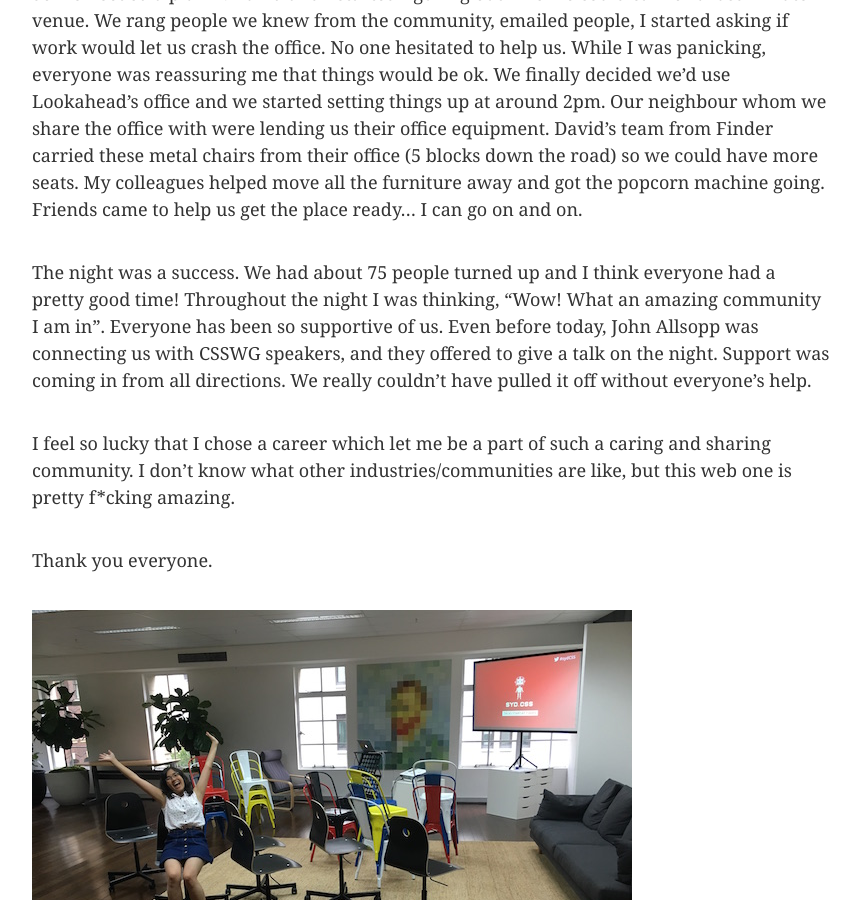
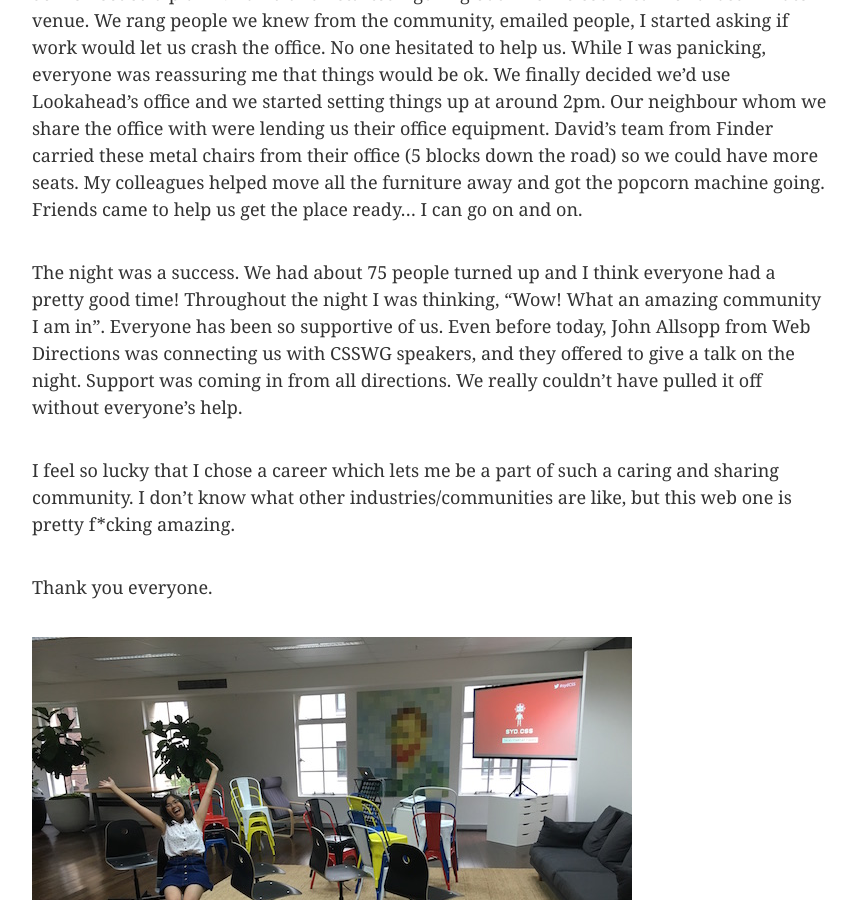
Before and after one commit to enterstudio/mobywhale-chan.github.io, a Jekyll site: the page built from _posts/2016-02-04-I-love-our-community.md, in a window 1280 px wide and 900 px high, scrolled down 664 px. Shown: the whole window, without its empty margins (208-1068 px from the left). Built offline with Jekyll 4.4.1, drawn with Linux system fonts in a browser that asks for light colours; Markdown is read by kramdown in place of the engine named in the settings.

Commit message:
Updated 2016-02-04-I-love-our-community.md

```diff
--- a/_posts/2016-02-04-I-love-our-community.md
+++ b/_posts/2016-02-04-I-love-our-community.md
@@ -3,6 +3,7 @@ published: true
 layout: post
 category: general
 ---
+
 
 
 As I'm writing this, I'm on my way home after a very long day. It started at about 11am when I got a call from my SydCSS co-organiser David to say that something came up and we had to change venue for our event. And that was happening in about 7 hours!
@@ -11,9 +12,9 @@ I probably let out the loudest F bombs anyone has ever heard me yell. So much so
 
 So we needed a plan B. David and I started figuring out who we could call for a last minute venue. We rang people we knew from the community, emailed people, I started asking if work would let us crash the office. No one hesitated to help us. While I was panicking, everyone was reassuring me that things would be ok. We finally decided we'd use Lookahead's office and we started setting things up at around 2pm. Our neighbour whom we share the office with were lending us their office equipment. David's team from Finder carried these metal chairs from their office (5 blocks down the road) so we could have more seats. My colleagues helped move all the furniture away and got the popcorn machine going. Friends came to help us get the place ready... I can go on and on.
 
-The night was a success. We had about 75 people turned up and I think everyone had a pretty good time! Throughout the night I was thinking, "Wow! What an amazing community I am in". Everyone has been so supportive of us. Even before today, John Allsopp was connecting us with CSSWG speakers, and they offered to give a talk on the night. Support was coming in from all directions. We really couldn't have pulled it off without everyone's help.
+The night was a success. We had about 75 people turned up and I think everyone had a pretty good time! Throughout the night I was thinking, "Wow! What an amazing community I am in". Everyone has been so supportive of us. Even before today, John Allsopp from Web Directions was connecting us with CSSWG speakers, and they offered to give a talk on the night. Support was coming in from all directions. We really couldn't have pulled it off without everyone's help.
 
-I feel so lucky that I chose a career which let me be a part of such a caring and sharing community. I don't know what other industries/communities are like, but this web one is pretty f*cking amazing.
+I feel so lucky that I chose a career which lets me be a part of such a caring and sharing community. I don't know what other industries/communities are like, but this web one is pretty f*cking amazing.
 
 Thank you everyone.
 
```
